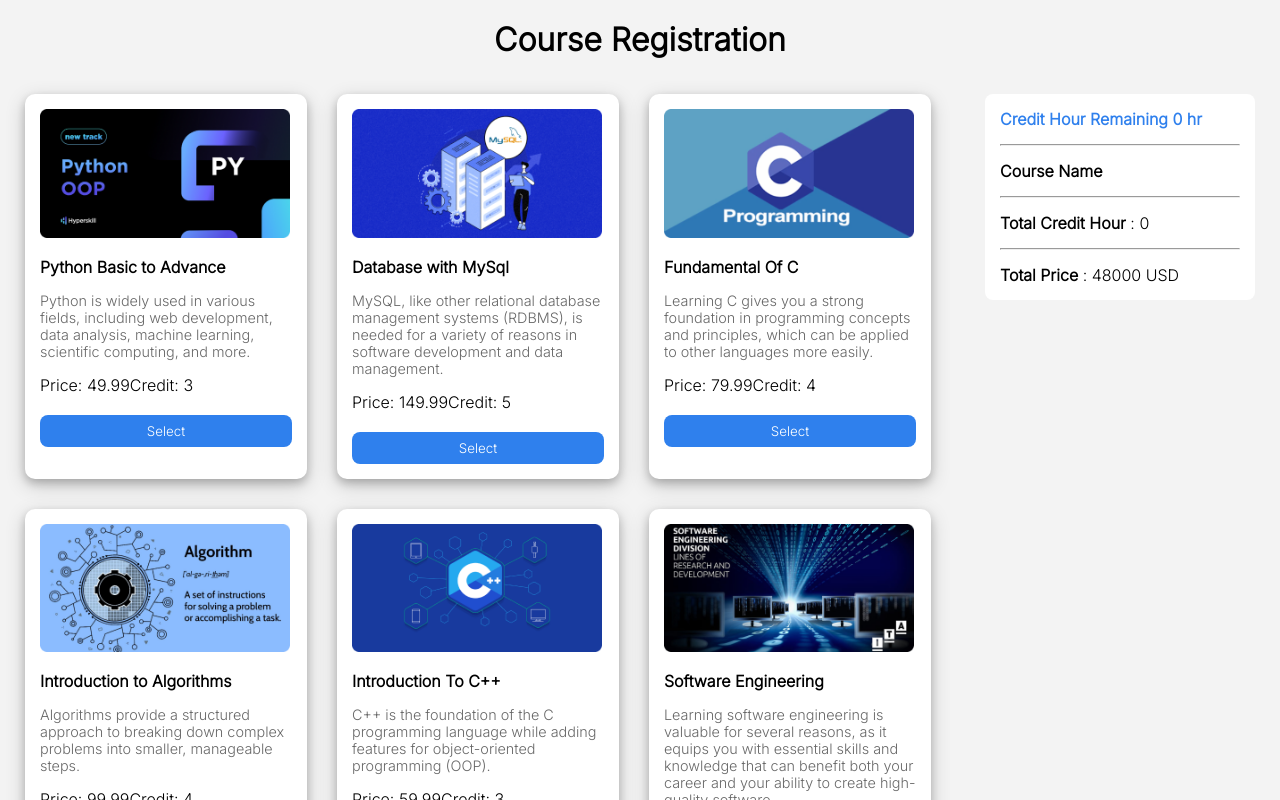
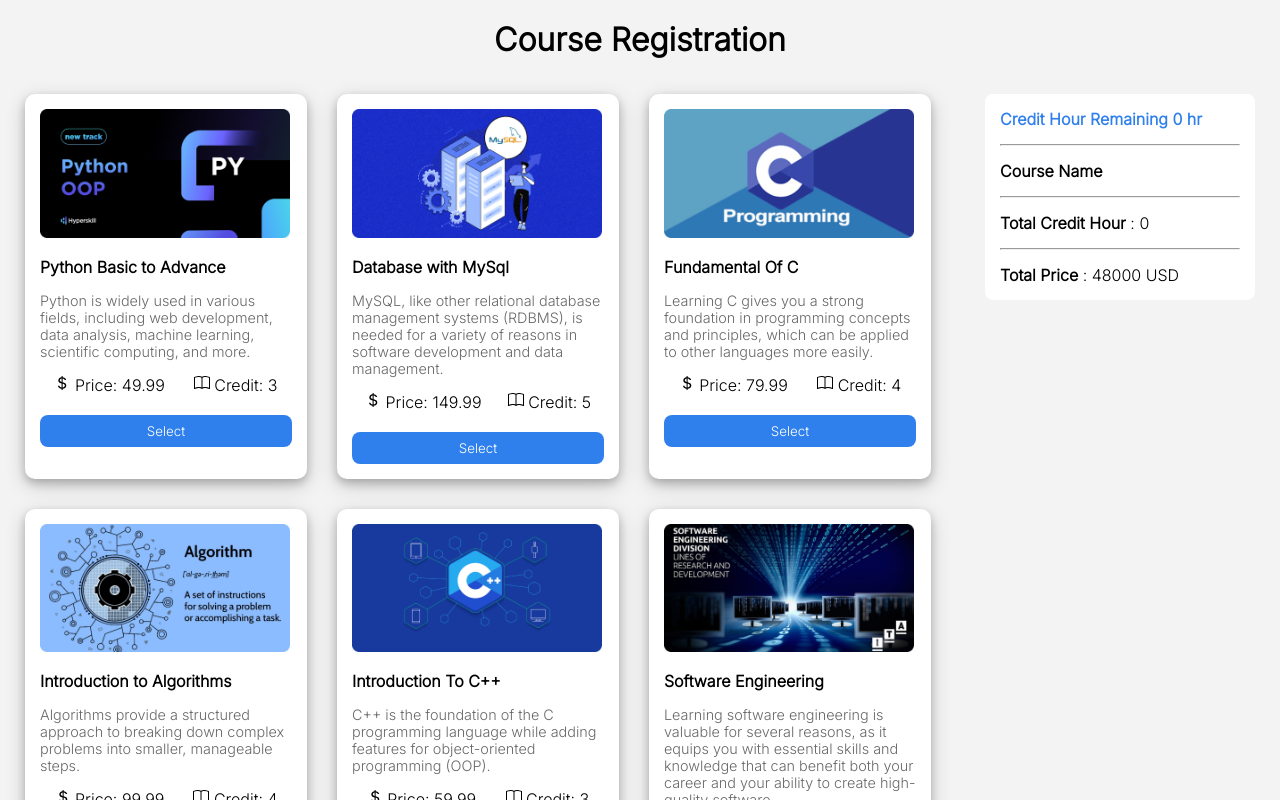
Before and after one commit to nirobutso140/course-sale, a React (Vite) app: page / in a window 1280 px wide. Shown: the top 800 px of the page. Built offline with nearby package versions, Linux system fonts and the light colour scheme.

Commit message:
add react-icon

```diff
--- a/src/Home/Home.css
+++ b/src/Home/Home.css
@@ -56,3 +56,8 @@
     color: white;
     cursor: pointer;
 }
+.price_credit{
+    display: flex;
+    justify-content: space-around;
+    align-items: center;
+}
--- a/src/Home/Home.jsx
+++ b/src/Home/Home.jsx
@@ -1,4 +1,6 @@
 import { useEffect, useState } from 'react';
+import { BsBook } from "react-icons/bs";
+import { BsCurrencyDollar } from "react-icons/bs";
 import './Home.css'
 import Cart from '../Cart/Cart';
 import { ToastContainer, toast } from 'react-toastify';
@@ -48,8 +50,8 @@
                         <p className='card_title'>{course.coursename}</p>
                         <p className='card_desc'>{course.details}</p>
                         <div className='price_credit'>
-                            <span>  Price: {course.price}</span>
-                            <span>Credit: {course.credit}</span>
+                            <span> <BsCurrencyDollar/> Price: {course.price}</span>
+                            <span> <BsBook/> Credit: {course.credit}</span>
                         </div><br />
                         <button onClick={()=>handleSelect(course)} id='select_btn'>Select</button>
                     </div>
```
